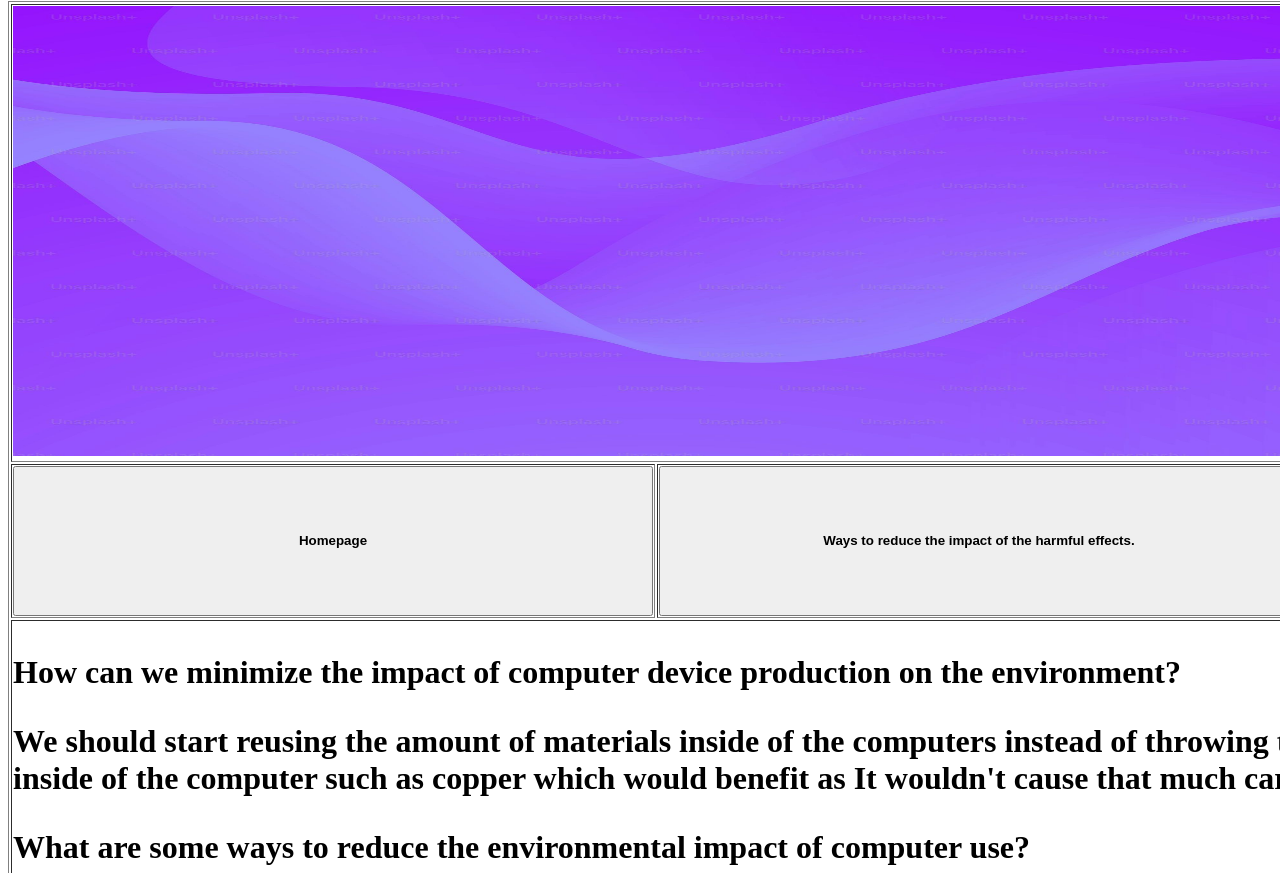
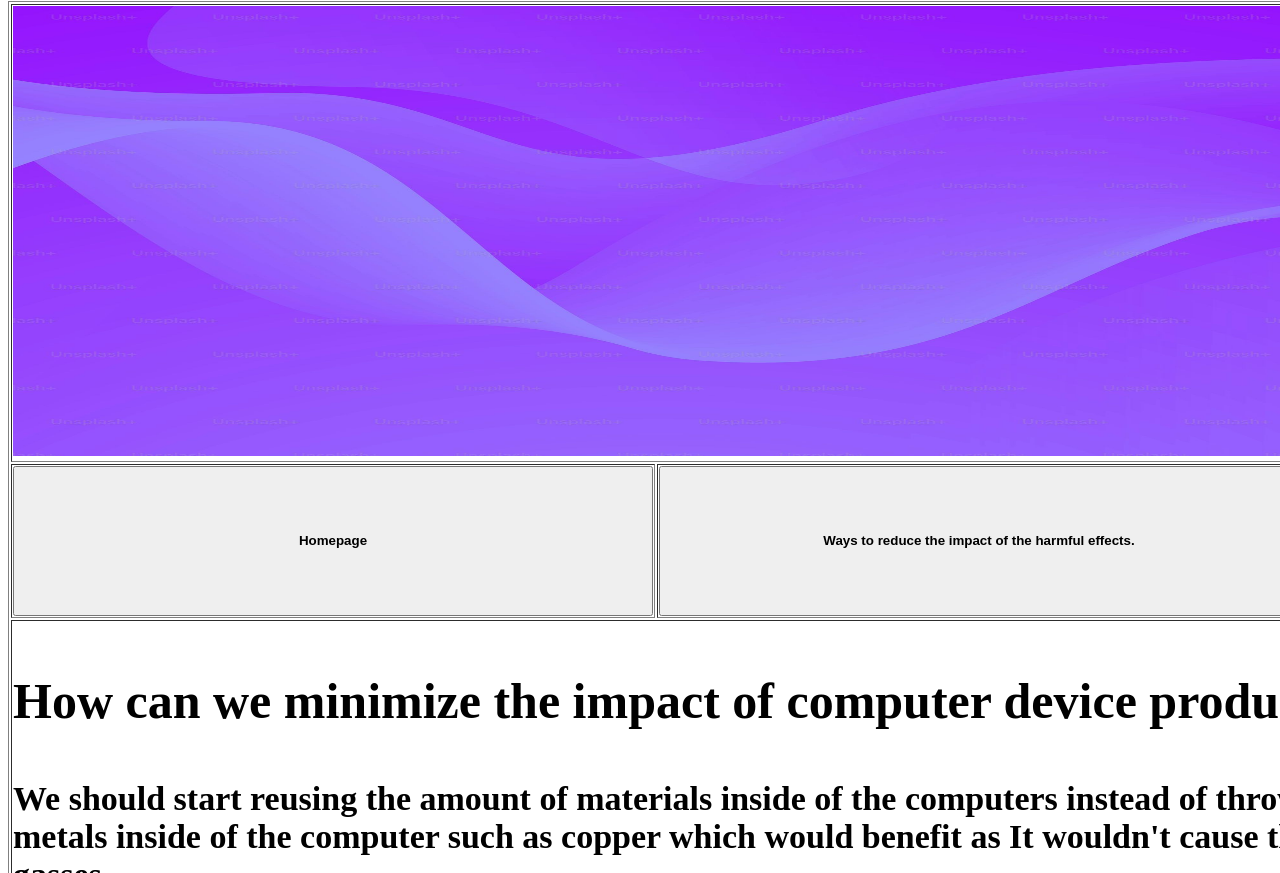
Before and after one commit to Nooby7190/Project, a plain HTML site: page page2.html in a window 1280 px wide. Shown: the part 79-952 px from the top of the page. Drawn offline with Linux system fonts and the light colour scheme.

Commit message:
Update page2.html

```diff
--- a/page2.html
+++ b/page2.html
@@ -1,13 +1,16 @@
 <!DOCTYPE html>
 
 <html lang="en">
-   <link rel="stylesheet" href="styles.css">
-	<style>
-		p } font-size:50px;
-		font-weight: bold;}
-		a } font-size:34px;
-		font: Times New Roman;}
-	</style>
+   <style>
+    p {
+        font-size: 50px;
+        font-weight: bold;
+    }
+    a {
+        font-size: 34px;
+        font-family: 'Times New Roman', serif;
+    }
+</style>
     <head>
         <title>WEBSITEEAI</title>
     </head>
```
